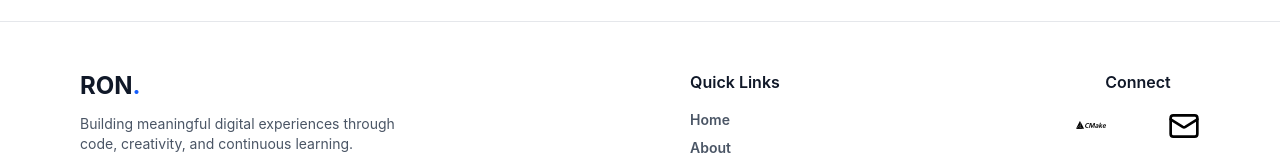
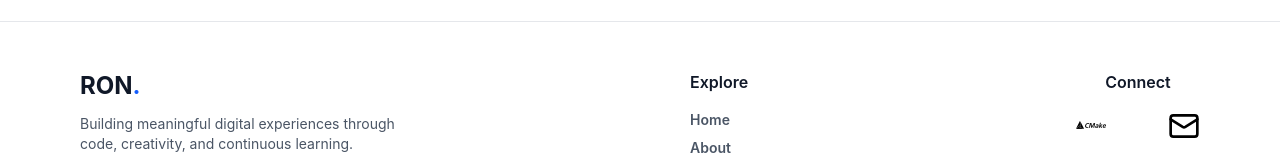
Before and after one commit to pogadoronald-ctrl/Personal-Portfolio, a React (Vite) app: page / in a window 1280 px wide. Shown: the part 5628-5788 px from the top of the page. Built offline with nearby package versions, Linux system fonts and the light colour scheme; some icons are missing.

Commit message:
Updated quick links subject

```diff
--- a/src/components/layout/Footer.tsx
+++ b/src/components/layout/Footer.tsx
@@ -22,7 +22,7 @@ export default function Footer(){
                     {/* Quick Links */}
                     <div>
                         <h3 className="font-semibold text-gray-900 dark:text-white mb-4">
-                            Quick Links
+                            Explore
                         </h3>
 
                         <ul className="space-y-2 text-sm font-semibold text-gray-600 dark:text-gray-400">
```
